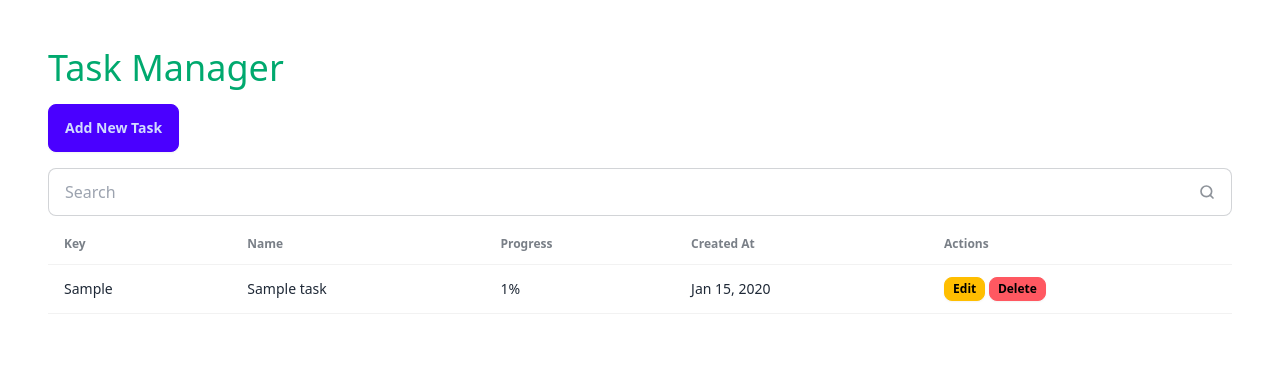
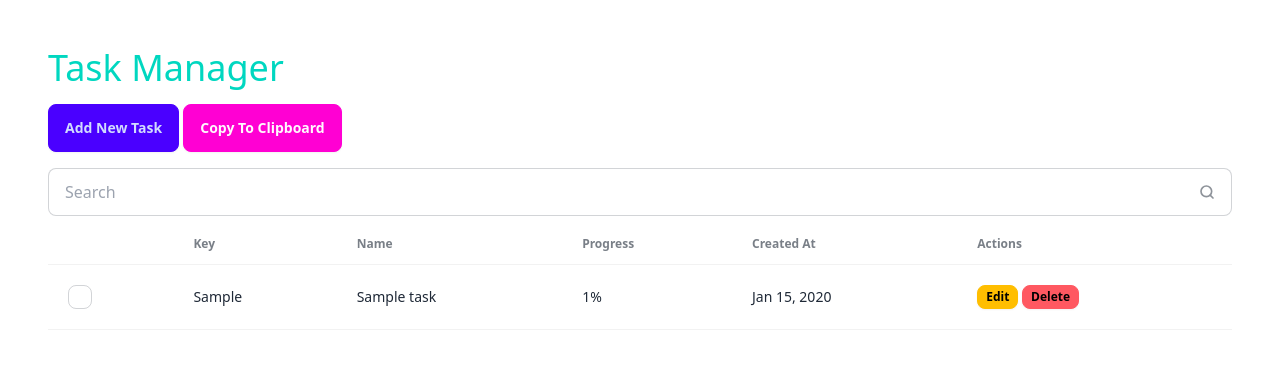
Before and after one commit to eldarsadykov/DailyReports, a Django app: page /tasks/ in a window 1280 px wide. Shown: the top 369 px of the page. Run offline with Django 5.2, Linux system fonts and the light colour scheme; a user stored in the database is signed in; tables that the repository leaves empty hold one stand-in row (values such as "Sample post"); some libraries are stand-ins or nearby versions.

Commit message:
feat: Copy report to clipboard.

```diff
--- a/tasks/templates/partials/task-list.html
+++ b/tasks/templates/partials/task-list.html
@@ -4,6 +4,7 @@
             <table class="table table-zebra table-pin-rows">
                 <thead>
                 <tr>
+                    <th></th>
                     <th>Key</th>
                     <th>Name</th>
                     <th>Progress</th>
--- a/tasks/templates/partials/task-row.html
+++ b/tasks/templates/partials/task-row.html
@@ -1,4 +1,18 @@
 <tr id="task-{{ task.id }}">
+    <td>
+        <label class="label">
+            <input
+                    type="checkbox"
+                    class="checkbox"
+                    :value="'- *{{ task.key }}*: {{ task.name }} - {{ task.progress }}%'"
+                    @change="
+                    $event.target.checked
+                        ? selected.push($event.target.value)
+                        : selected = selected.filter(x => x !== $event.target.value)
+                "
+            />
+        </label>
+    </td>
     <td>{{ task.key }}</td>
     <td>{{ task.name }}</td>
     <td>{{ task.progress }}%</td>
--- a/tasks/templates/tasks.html
+++ b/tasks/templates/tasks.html
@@ -2,10 +2,38 @@
 
 {% block content %}
 
-    <div>
-        <h1 class="text-4xl text-success mb-4">Task Manager</h1>
+    <div
+            x-data="{
+            selected: [],
+            copyToClipboard() {
+                if (this.selected.length === 0) {
+                    alert('No items selected.');
+                    return;
+                }
+
+                const today = new Date().toLocaleDateString('ru-RU', {
+                    day: 'numeric',
+                    month: 'long',
+                    year: 'numeric'
+                });
+
+                const text = `${today}\n\n${this.selected.join('\n')}`;
+
+                navigator.clipboard.writeText(text)
+                    .then(() => alert('Copied:\n' + text))
+                    .catch(err => console.error('Copy failed:', err));
+                }
+            }"
+    >
+        <h1 class="text-4xl text-accent mb-4">Task Manager</h1>
 
         <button class="btn btn-primary mb-4" onclick="task_modal.showModal()">Add New Task</button>
+        <button
+                class="btn btn-secondary mb-4"
+                @click="copyToClipboard"
+        >
+            Copy To Clipboard
+        </button>
         {% include 'partials/add-task-modal.html' %}
         {% include 'partials/edit-task-modal.html' %}
 
```
